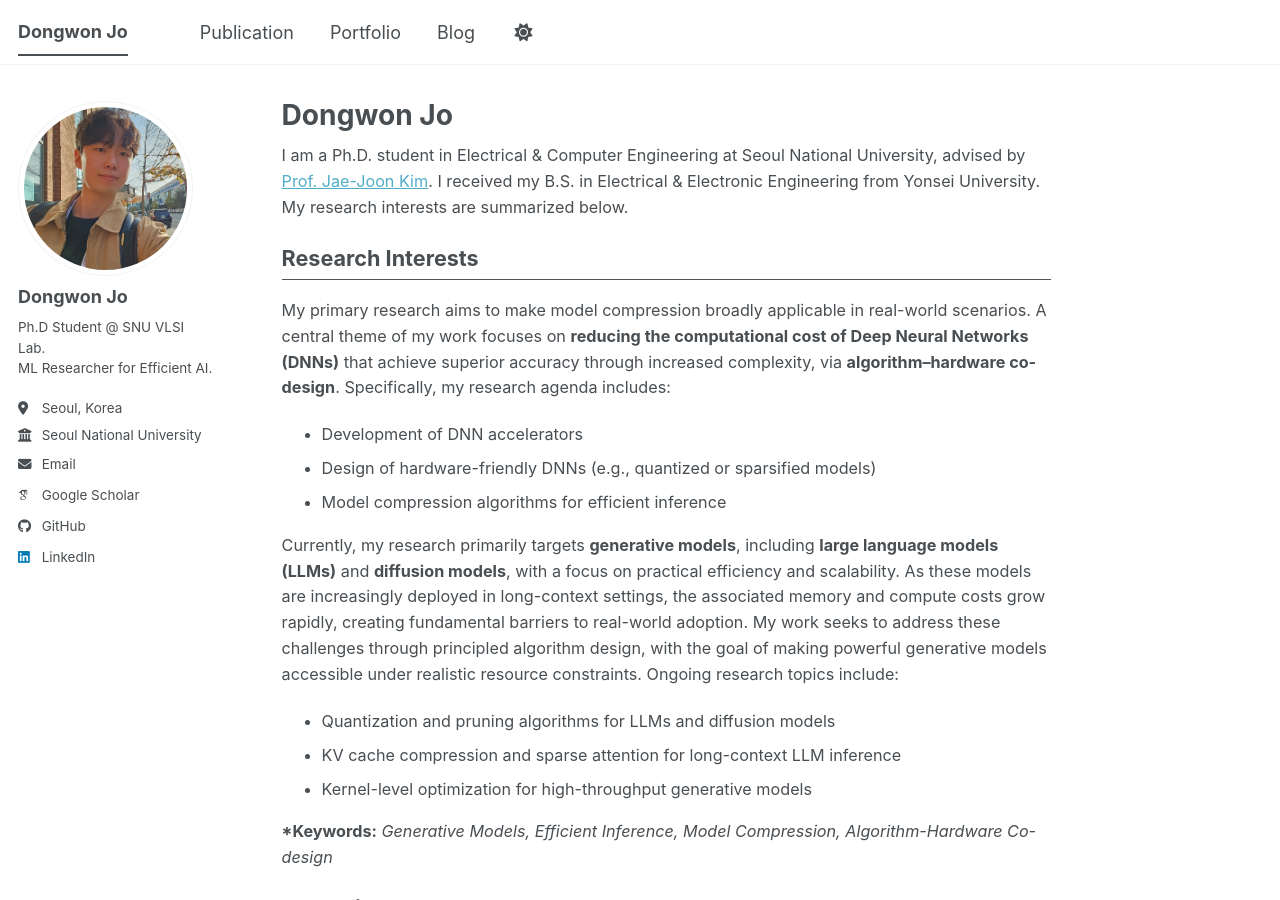
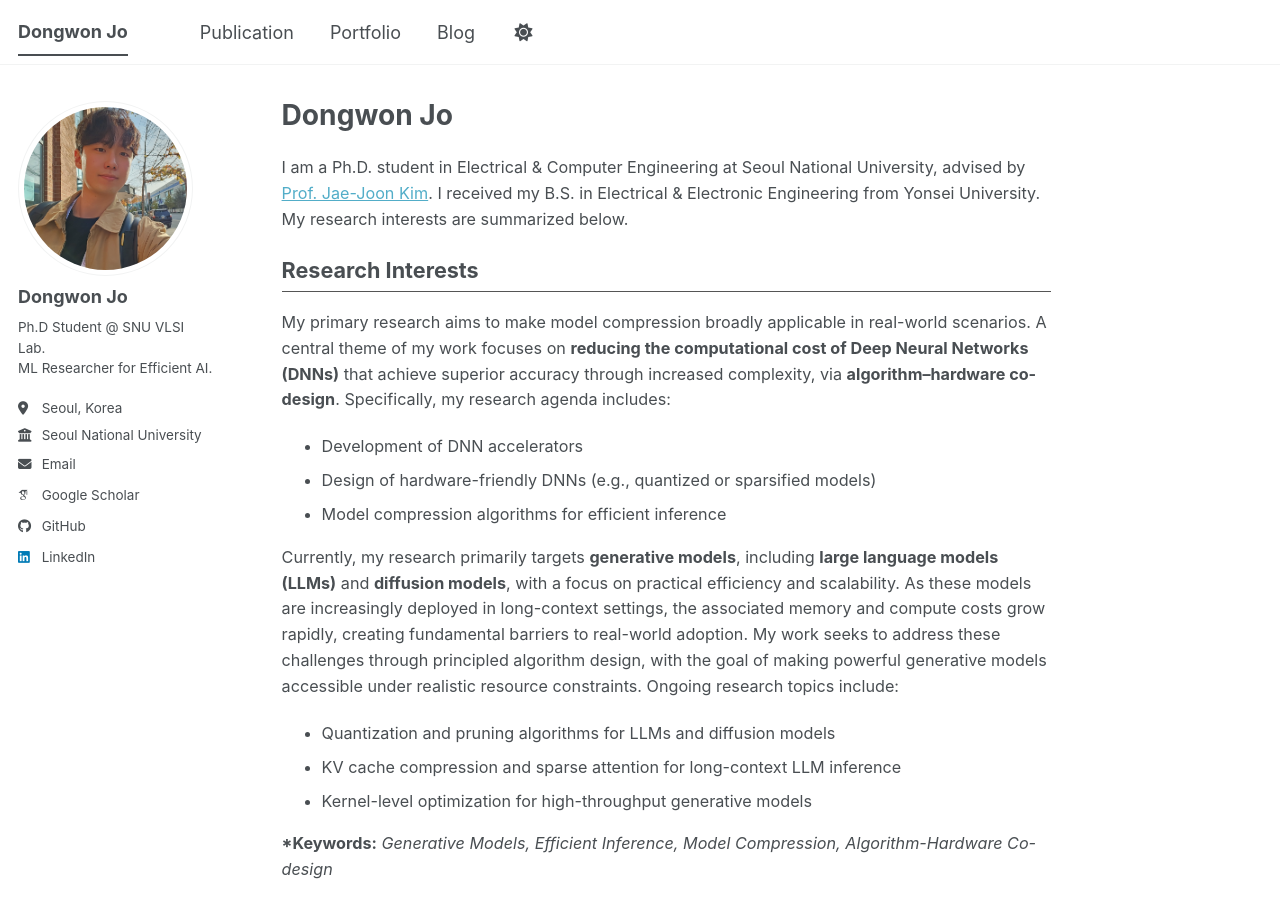
Before and after one commit to dongwonjo/dongwonjo.github.io, a Jekyll site: the page built from _pages/about.md, in a window 1280 px wide and 900 px high. Built offline with Jekyll 4.4.1, drawn with Linux system fonts in a browser that asks for light colours; some web fonts are replaced; a script bundle is joined from its source files by our own code; library files that are not in the unit come from our copies.

Commit message:
Update about.md

```diff
--- a/_pages/about.md
+++ b/_pages/about.md
@@ -7,7 +7,7 @@ redirect_from:
   - /about.html
 ---
 
-<p style="font-size: 0.90em; line-height: 1.6;">
+<p style="font-size: 0.90em; line-height: 1.6; margin-top: 12px;">
 I am a Ph.D. student in Electrical & Computer Engineering at Seoul National University, advised by
 <a href="https://vlsi.snu.ac.kr/" target="_blank">Prof. Jae-Joon Kim</a>.
 I received my B.S. in Electrical & Electronic Engineering from Yonsei University.
```
